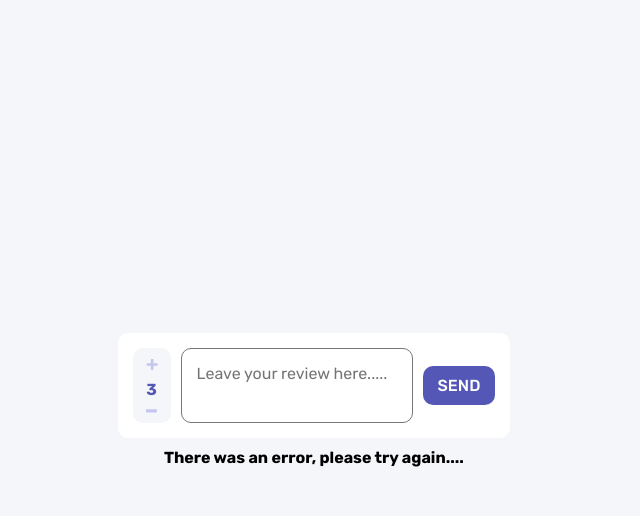
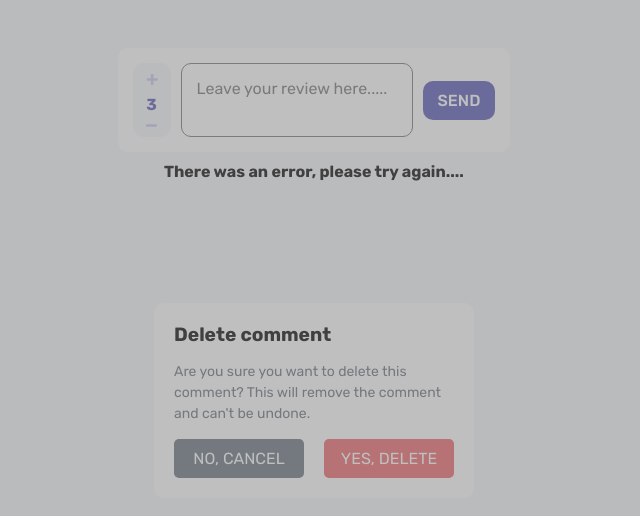
Before and after one commit to jcasare/FrontEndChallenges-interactive-comments-section, a website: page public/main.html in a window 1280 px wide. Shown: the whole page, without its empty margins (326-966 px from the left). Drawn offline with nearby package versions, Linux system fonts and the light colour scheme; no server answers.

Commit message:
update css

```diff
--- a/public/css/mainpage.css
+++ b/public/css/mainpage.css
@@ -33,20 +33,18 @@ main{
   justify-content: center;
   background-color: var(--Very-light-gray);
   min-height: 100vh;
+  filter: contrast(0.5)
 }
 .overall-wrapper{
   display: grid;
   gap: 10px;
-  margin: 3rem auto;
+  margin: 3rem auto 0 auto;
   align-items: start;
+  grid-auto-rows: min-content;
+
 }
 
-.overall-container{
-  display: grid;
-  gap: 10px;
 
-  justify-content: center;
-}
 #create-review{
   background-color: var(--White);
   border-radius: 10px;
@@ -64,8 +62,8 @@ max-width: 600px;
 #create-review #review-form .text-content{
   width: 100%;
   height: 100%;
+}
 
-}
 #create-review #review-form .text-content textarea{
   width: 100%;
   resize: none;
@@ -74,9 +72,16 @@ max-width: 600px;
   overflow: hidden;
   height: 100%;
 }
+
 #create-review #review-form .text-content textarea:focus{
   outline: none;
 }
+
+#create-review #review-form .review-submit{
+  display: flex;
+  align-items: start;
+}
+
 #create-review #review-form .review-submit button{
   background-color: var(--Moderate-blue);
   border: none;
@@ -85,12 +90,17 @@ max-width: 600px;
   color: var(--White);
   cursor: pointer;
   font-weight: 500;
+  align-self: start;
 }
+
 #create-review #review-form .review-submit button:hover{
   opacity: 0.5;
 }
-
-
+.overall-container{
+  display: grid;
+  gap: 10px;
+  justify-content: center;
+}
 .single-review{
   background-color: var(--White);
   position: relative;
@@ -135,11 +145,12 @@ max-width: 600px;
   align-items: center;
   gap: 1rem;
   position: relative;
-  top: -15px;
+  top: 0px;
 }
 
 .content-container .author-container .author-name{
 font-weight: 700;
+align-self: start;
 }
 .content-container .author-container .author-status{
   color: var(--White);
@@ -152,9 +163,11 @@ font-weight: 700;
 }
 .content-container .author-container .review-time{
   color: var(--Grayish-Blue);
-  align-content: end;
-  display: flex;
+  align-self: end;
 }
+/* .content-container .author-container .review-time p{
+
+} */
 .content-container .text-container{
   height: 100%;
   line-height: 1.5;
@@ -215,3 +228,49 @@ font-weight: 700;
 .content-container .action-links .reply-container .reply-btn:hover{
   opacity: 0.5;
 }
+
+
+.delete-alert-container{
+  background-color: var(--White);
+  padding: 20px;
+  max-width: 320px;
+  border-radius: 10px;
+  display: grid;
+  gap: 15px;
+  position: absolute;
+  justify-self: center;
+  align-self: center;
+}
+.delete-alert-container .header h1{
+  font-weight: 700;
+  font-size: larger ;
+}
+.delete-alert-container .content p{
+  color: var(--Grayish-Blue);
+  font-size: 14px;
+  line-height: 1.5;
+}
+
+.delete-alert-container .footer{
+  display: grid;
+  grid-template-columns: 1fr 1fr;
+  gap: 20px;
+}
+.delete-alert-container .footer button{
+
+  border: none;
+  padding: 10px;
+  border-radius: 5px;
+  color: var(--White);
+  cursor: pointer;
+}
+.delete-alert-container .footer button:hover{
+  opacity: 0.5;
+}
+
+.delete-alert-container .footer button:first-child{
+  background-color: var(--Grayish-Blue);
+}
+.delete-alert-container .footer button:last-child{
+  background-color: var(--Soft-Red);
+}
--- a/public/main.html
+++ b/public/main.html
@@ -4,6 +4,7 @@
     <meta charset="UTF-8">
     <meta http-equiv="X-UA-Compatible" content="IE=edge">
     <meta name="viewport" content="width=device-width, initial-scale=1.0">
+    <link rel="shortcut icon" href="./images/favicon-32x32.png" type="image/x-icon">
     <link rel="stylesheet" href="./css/mainpage.css">
     <link rel="stylesheet" href="https://cdnjs.cloudflare.com/ajax/libs/font-awesome/5.14.0/css/all.min.css"/>
     <title>Reviews</title>
@@ -32,13 +33,24 @@
             <div class="overall-container">
 
             </div>
+
             <!--all Reviews-->
 
 
             <!-- create review container-->
         </div>
-
-
+        <div class="delete-alert-container hide">
+            <div class="header">
+                <h1>Delete comment</h1>
+            </div>
+            <div class="content">
+                <p>Are you sure you want to delete this comment? This will remove the comment and can't be undone.</p>
+            </div>
+            <div class="footer">
+                <button class="cancel-btn">NO, CANCEL</button>
+                <button class="confirm-btn">YES, DELETE</button>
+            </div>
+        </div>
 
     </main>
     <script src="https://cdnjs.cloudflare.com/ajax/libs/axios/0.21.1/axios.min.js"
--- a/public/scripts/mainPage.js
+++ b/public/scripts/mainPage.js
@@ -197,7 +197,6 @@ overallContainer.addEventListener("click", async (e) => {
   if (el.parentElement.classList.contains("delete-container")) {
     // loadingAlert.style.visiblity = "visible";
     const reviewID = el.dataset.id;
-    console.log(reviewID);
 
     try {
       const { data } = await axios.delete(`/api/v1/reviews/${reviewID}`);
@@ -206,5 +205,10 @@ overallContainer.addEventListener("click", async (e) => {
       console.log(error);
     }
     // loadingAlert.style.visiblity = "hidden";
+  } else if (el.parentElement.classList.contains("reply-container")) {
+    const reviewID = el.dataset.id;
+    try {
+      const { data } = await axios.post("/api/v1/reiews/");
+    } catch (error) {}
   }
 });
```
Also changed, not shown: public/design/desktop-modal.jpg, public/images/login-background.jpg (deleted).
